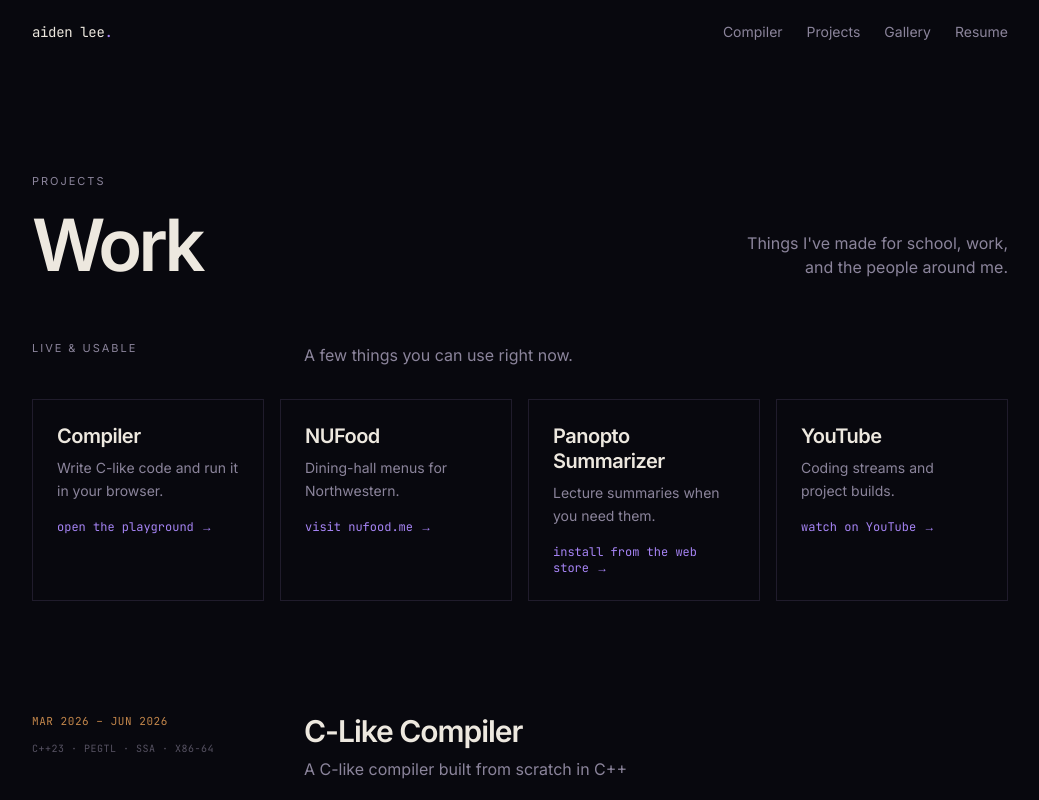
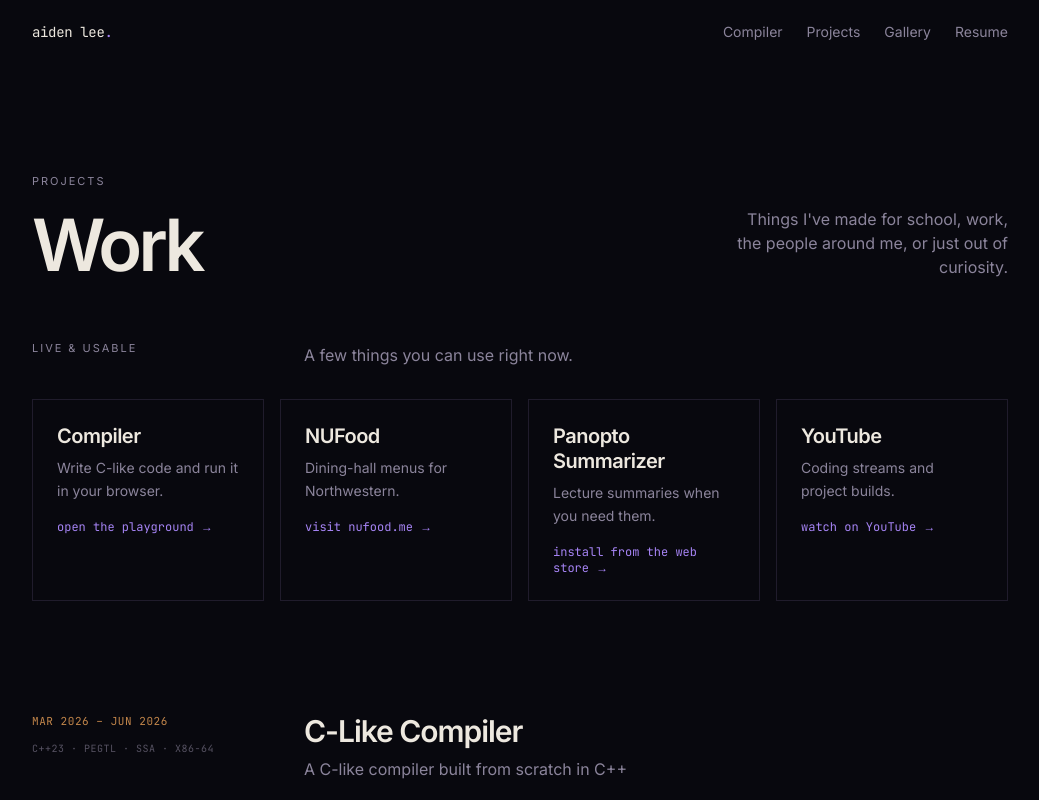
Before and after one commit to aiden-lee11/personal-site, a Next.js app in the folder site/: page /projects in a window 1280 px wide. Shown: the top 800 px of the page, without its empty margins (120-1159 px from the left). Built offline with nearby package versions, Linux system fonts and the light colour scheme.

Commit message:
projects: tagline makes room for curiosity
Co-Authored-By: Claude Fable 5 <noreply@anthropic.com>
Claude-Session: https://claude.ai/code/session_01C5LaodJAZF8eHkT9uMxxhM

```diff
--- a/site/src/app/projects/page.tsx
+++ b/site/src/app/projects/page.tsx
@@ -78,7 +78,7 @@ export default function ProjectsPage() {
           </h1>
         </div>
         <p className="text-[color:var(--muted)] lg:text-right">
-          Things I&apos;ve made for school, work, and the people around me.
+          Things I&apos;ve made for school, work, the people around me, or just out of curiosity.
         </p>
       </header>
 
```
